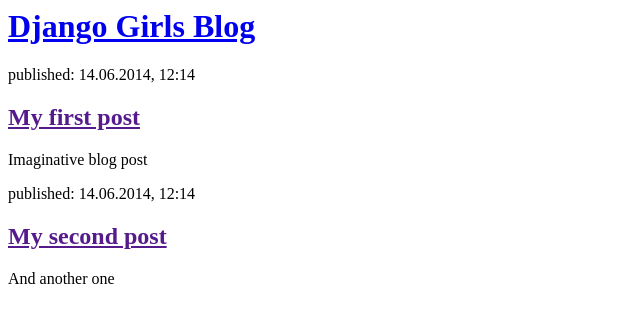
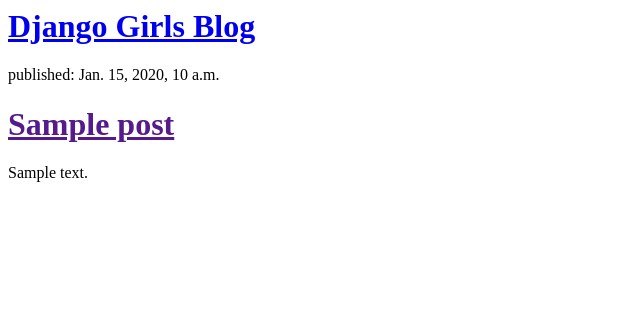
Before and after one commit to RonaCostello/django-blog, a Django app: template blog/templates/blog/post_list.html in a window 1280 px wide. Shown: the top 323 px of the page, without its empty margins (0-640 px from the left). Run offline with Django 3.2, Linux system fonts and the light colour scheme; the template is opened without the code that fills it: values that come from a table or form of the project are taken from there, others are empty; tables that the repository leaves empty hold one stand-in row (values such as "Sample post").

Commit message:
Modified templates to display posts from the database

```diff
--- a/blog/templates/blog/post_list.html
+++ b/blog/templates/blog/post_list.html
@@ -7,16 +7,16 @@
             <h1><a href="/">Django Girls Blog</a></h1>
         </div>
 
-        <div>
-            <p>published: 14.06.2014, 12:14</p>
-            <h2><a href="">My first post</a></h2>
-            <p>Imaginative blog post</p>
-        </div>
-
-        <div>
-            <p>published: 14.06.2014, 12:14</p>
-            <h2><a href="">My second post</a></h2>
-            <p>And another one</p>
-        </div>
+        {% for post in posts %}
+          <div>
+            <p>
+              published: {{ post.published_date }}
+            </p>
+            <h1><a href="">{{ post.title }}</a></h1>
+            <p>
+              {{ post.text|linebreaksbr }}
+            </p>
+          </div>
+        {% endfor %}
     </body>
 </html>
--- a/blog/views.py
+++ b/blog/views.py
@@ -1,4 +1,7 @@
 from django.shortcuts import render
+from .models import Post
+from django.utils import timezone
 
 def post_list(request):
-    return render(request, 'blog/post_list.html', {})
+    posts = Post.objects.filter(published_date__lte=timezone.now()).order_by('published_date')
+    return render(request, 'blog/post_list.html', {'posts': posts})
```
